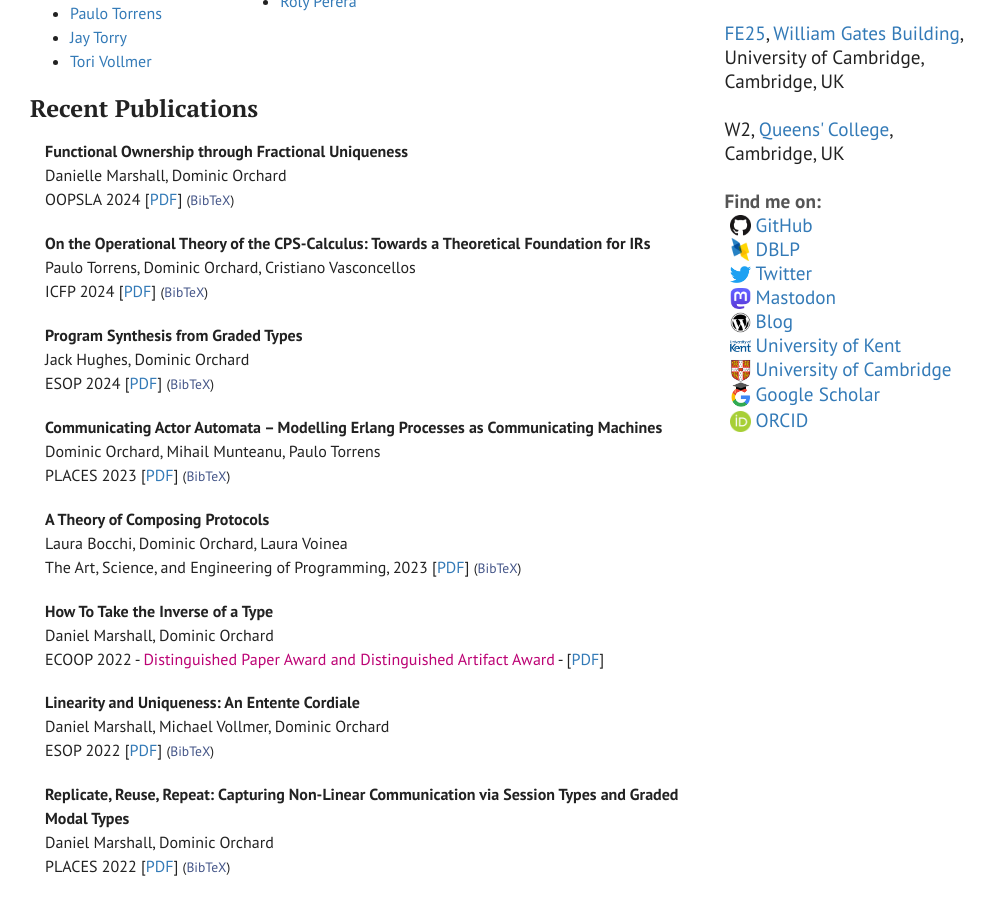
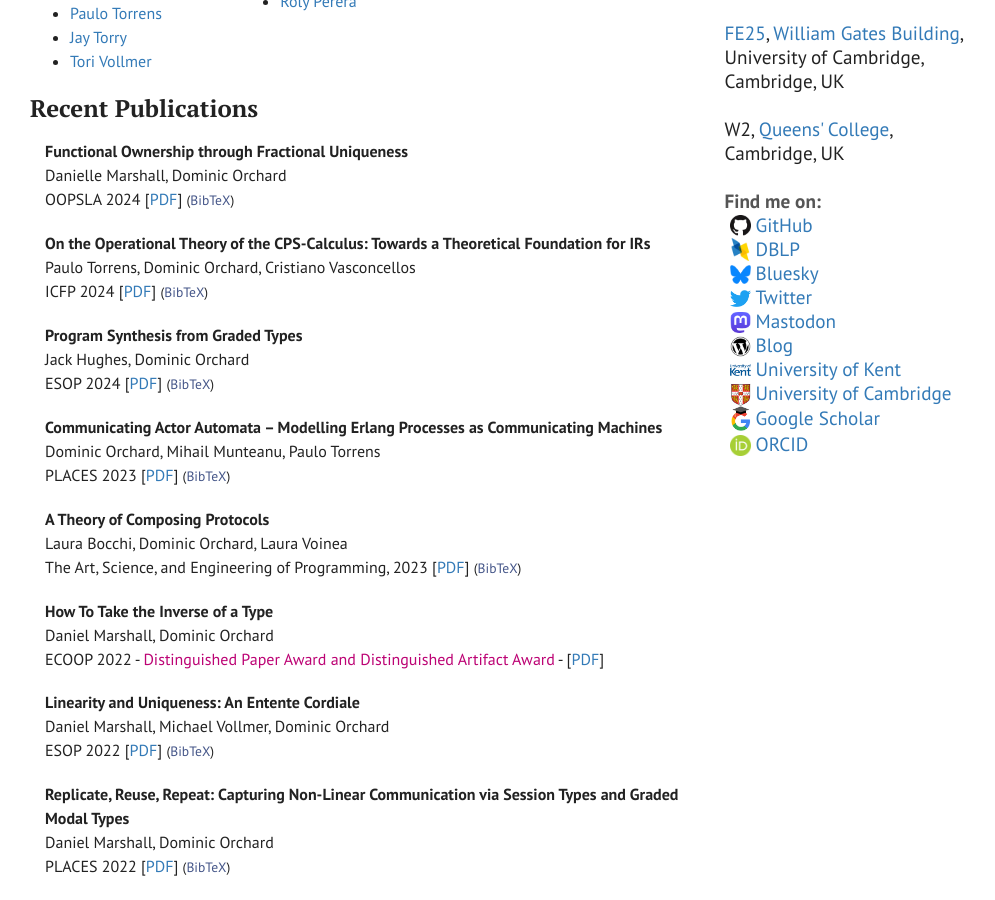
Before and after one commit to dorchard/dorchard.github.io, a Jekyll site: the page built from index.html, in a window 1280 px wide and 900 px high, scrolled down 688 px. Shown: the whole window, without its empty margins (235-1230 px from the left). Built offline with Jekyll 4.4.1, drawn with Linux system fonts in a browser that asks for light colours.

Commit message:
add bluesky

```diff
--- a/index.html
+++ b/index.html
@@ -167,6 +167,7 @@ sitemap:
       <strong>Find me on: </strong><br />
     <span><a href="http://github.com/dorchard"><img src="images/github-thumb.png" />GitHub</a></span><br />
     <span><a href="https://dblp.org/pid/12/7603.html"><img src="images/dblp-thumb.png"/>DBLP</a></span><br />
+    <span><a href="https://bsky.app/profile/dorchard.bsky.social"><img src="images/bluesky-thumb.png"/>Bluesky</a></span><br />
     <span><a href="http://twitter.com/dorchard"><img src="images/twitter-thumb.png"/>Twitter</a></span><br />
     <span><a href="https://types.pl/@dorchard"><img src="images/mastodon-thumb.png">Mastodon</a></span><br />
     <span><a href="https://dorchard.blog"><img src="images/wordpress-thumb.png"/>Blog</a></span><br />
```
Also changed, not shown: images/bluesky-thumb.png (added).
